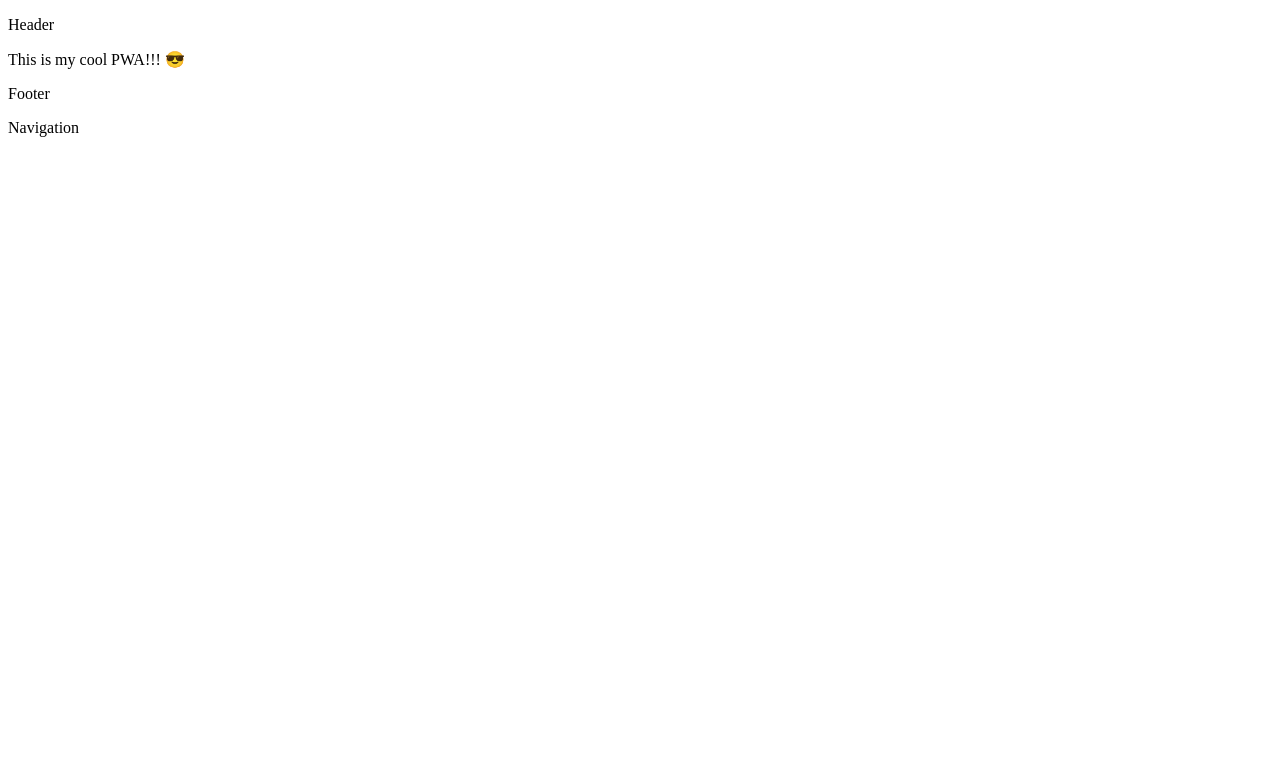
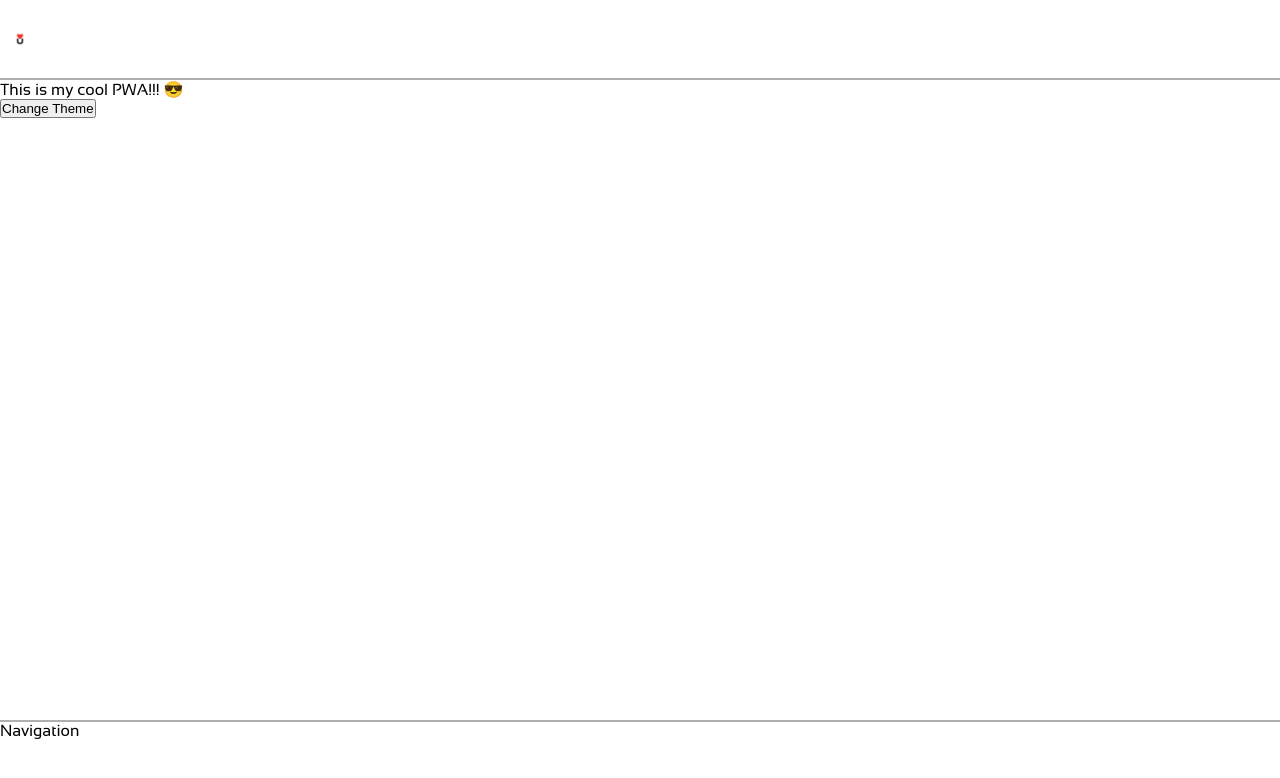
Before and after one commit to rileydeman/love-u-pwa, a plain HTML site: page index.html in a window 1280 px wide. Drawn offline with Linux system fonts and the light colour scheme.

Commit message:
Start at the header
Start at the header

```diff
--- a/core/header.html
+++ b/core/header.html
@@ -1 +1,5 @@
-<p>Header</p>
+<a id="h-logoDiv" href="/">
+    <img src="assets/img/logo-white.png" alt="" id="h-logo">
+<!--    <p id="h-logo-text">FESTIVAL</p>-->
+</a>
+<div id="h-settings"></div>
--- /dev/null
+++ b/css/header.css
@@ -0,0 +1,33 @@
+body {
+    header {
+        display: flex;
+        align-items: center;
+        justify-content: center;
+        padding: 2.5% 1%;
+
+        #h-logoDiv {
+            width: 50%;
+            height: 100%;
+            display: flex;
+            align-items: center;
+            justify-content: left;
+            text-decoration: none;
+
+            #h-logo {
+                aspect-ratio: 1/1;
+                height: 100%;
+                outline: none;
+            }
+
+            #h-logo-text {
+                font-size: 1.5rem;
+            }
+        }
+
+        #h-settings {
+            width: 50%;
+            height: 100%;
+            /*background-color: #00FF00;*/
+        }
+    }
+}
--- a/css/style.css
+++ b/css/style.css
@@ -0,0 +1,73 @@
+:root {
+    --accent: #F03228;
+    --base: #FFFFFF;
+    --primary: #000000;
+    --primary50: #00000050;
+    --secondary: #247BA0;
+    --info: #E3B505;
+}
+[data-theme="dark"] {
+    --accent: #F03228;
+    --base: #000000;
+    --primary: #FFFFFF;
+    --primary50: #FFFFFF50;
+    --secondary: #247BA0;
+    --info: #E3B505;
+}
+
+@font-face {
+    font-family: sensation;
+    src: url("../assets/fonts/Sansation-Regular.ttf");
+}
+
+* {
+    box-sizing: border-box;
+    padding: 0;
+    margin: 0;
+
+    transition: background-color .5s ease, color .5s ease;
+}
+
+p {
+    color: var(--primary);
+    font-family: sensation;
+    font-weight: 400;
+}
+
+body {
+    width: 100%;
+    height: 100vh;
+    background-color: var(--base);
+
+    header {
+        border-bottom: var(--primary50) solid 2px;
+        width: 100%;
+        height: 10%;
+        z-index: 1000;
+        background-color: var(--base);
+    }
+
+    #content {
+        width: 100%;
+        height: 80%;
+
+        overflow-y: scroll;
+        overflow-x: hidden;
+
+        &::-webkit-scrollbar {
+            display: none;
+        }
+
+        main {
+            height: 100%;
+        }
+    }
+
+    nav {
+        border-top: var(--primary50) solid 2px;
+        width: 100%;
+        height: 10%;
+        z-index: 1000;
+        background-color: var(--base);
+    }
+}
--- a/index.html
+++ b/index.html
@@ -11,18 +11,22 @@
     <script>navigator.serviceWorker.register("js/sw.js");</script>
 
     <link rel="stylesheet" href="css/style.css">
+    <link rel="stylesheet" href="css/header.css">
 
     <script defer src="js/app.js"></script>
 </head>
-<body>
+<body data-theme="light">
 
 <header id="header"></header>
 
-<main>
-    <p>This is my cool PWA!!! 😎</p>
+<div id="content">
+    <main>
+        <p>This is my cool PWA!!! 😎</p>
+        <button onclick="changeTheme()">Change Theme</button>
+    </main>
 
     <footer id="footer"></footer>
-</main>
+</div>
 
 <nav id="nav"></nav>
 
--- a/js/app.js
+++ b/js/app.js
@@ -18,3 +18,24 @@ fetch('core/nav.html')
         document.getElementById('nav').innerHTML = data;
     })
     .catch(error => console.error('Error loading content:', error));
+
+
+
+let lightTheme = true;
+
+function changeTheme() {
+   let body = document.querySelector('body');
+   let headerLogo = document.getElementById("h-logo");
+
+   if (lightTheme) {
+       body.setAttribute("data-theme", "dark");
+       headerLogo.setAttribute("src", "/assets/img/logo-black.png");
+
+       lightTheme = !lightTheme;
+   } else {
+       body.setAttribute("data-theme", "light");
+       headerLogo.setAttribute("src", "/assets/img/logo-white.png");
+
+       lightTheme = !lightTheme;
+   }
+}
```
Also changed, not shown: assets/fonts/Sansation-Regular.ttf (added), assets/img/logo-black.png (added), assets/img/logo-white.png (added), assets/soon.txt (deleted).
